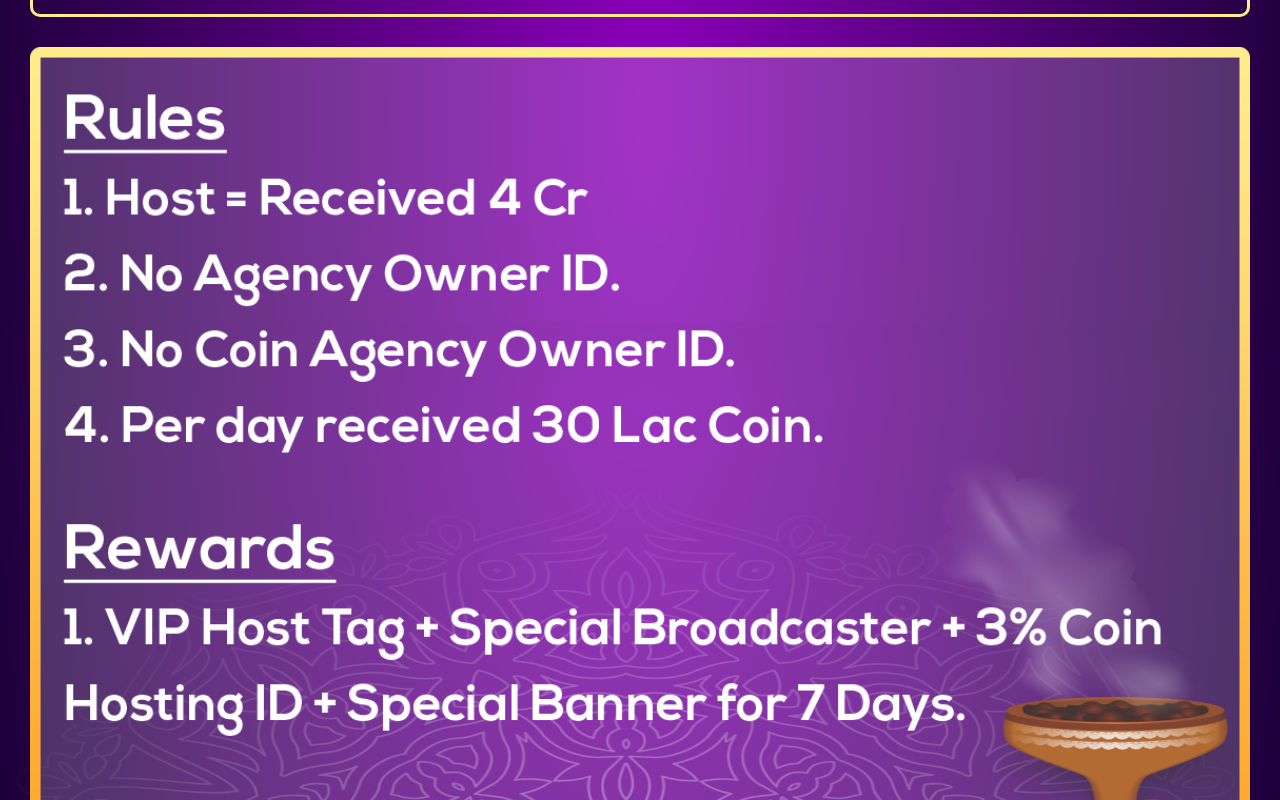
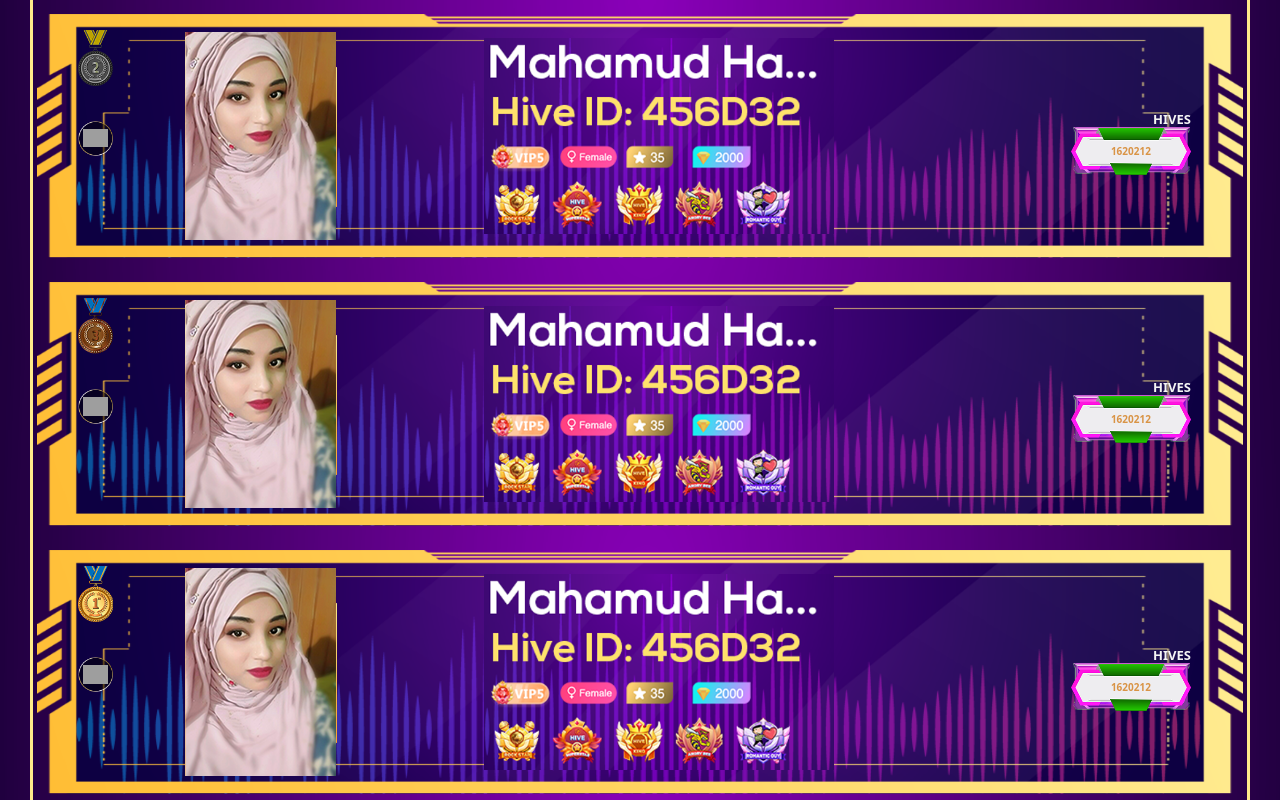
Before and after one commit to Mr-Shamuel/Puja-Template, a React (Create React App) app: page / in a window 1280 px wide. Shown: the part 2120-2920 px from the top of the page. Built offline with nearby package versions, Linux system fonts and the light colour scheme; grey boxes are pictures that could not be loaded.

Commit message:
update full profile

```diff
--- a/src/Components/UserProfile/Responsive.css
+++ b/src/Components/UserProfile/Responsive.css
@@ -97,10 +97,10 @@
     right: 50px;
   }
   .hivesContainer h1 {
-    font-size: 10px;
+    font-size: 12px;
   }
   .hivesContainer h2 {
-    font-size: 8px;
+    font-size: 10px;
   }
 
   .hiveBtns {
--- a/src/Components/UserProfile/UserProfile.js
+++ b/src/Components/UserProfile/UserProfile.js
@@ -9,6 +9,7 @@ import usreInfo from '../../../src/image/userinfo.PNG';
 import './Responsive.css'
 const UserProfile = () => {
     return (
+        <>
             <div div className='userProfile  mx-1 my-4 row p-3' >
 
                 <div className="col-4 p-0  row">
@@ -48,6 +49,126 @@ const UserProfile = () => {
 
 
             </div >
+            <div div className='userProfile  mx-1 my-4 row p-3' >
+
+                <div className="col-4 p-0  row">
+                    <div className="rankBase col-4">
+                        <div className="rank">
+                            <img src={top2} alt="" />
+                        </div>
+                        <div className="flag ">
+                            {/* <img style={{ width: '20px', margin: '2px', display: 'block', margin: 'auto', paddingTop: '5px' }} src='https://clipart.world/wp-content/uploads/2022/01/National-Flag-of-India-clipart-download.png' alt="" /> */}
+                            <img src='https://clipart.world/wp-content/uploads/2022/01/National-Flag-of-India-clipart-download.png' alt="" />
+                        </div>
+                    </div>
+                    <div className=" col-7   ">
+                        <div className="userPhoto">
+                            <img className=' ' src={user} alt="" />
+                        </div>
+                    </div>
+
+                </div>
+
+
+                <div className="col-6    userInfo">
+                    <div className="userInfoImg">
+                        <img src={usreInfo} alt="" />
+                    </div>
+                </div>
+
+
+                <div className="col-2 hivesContainer">
+
+                    <h1>HIVES</h1>
+                    <div className="hiveBtns ">
+                        <h2>1620212</h2>
+                    </div>
+                </div>
+
+
+
+            </div >
+            <div div className='userProfile  mx-1 my-4 row p-3' >
+
+                <div className="col-4 p-0  row">
+                    <div className="rankBase col-4">
+                        <div className="rank">
+                            <img src={top3} alt="" />
+                        </div>
+                        <div className="flag ">
+                            {/* <img style={{ width: '20px', margin: '2px', display: 'block', margin: 'auto', paddingTop: '5px' }} src='https://clipart.world/wp-content/uploads/2022/01/National-Flag-of-India-clipart-download.png' alt="" /> */}
+                            <img src='https://clipart.world/wp-content/uploads/2022/01/National-Flag-of-India-clipart-download.png' alt="" />
+                        </div>
+                    </div>
+                    <div className=" col-7   ">
+                        <div className="userPhoto">
+                            <img className=' ' src={user} alt="" />
+                        </div>
+                    </div>
+
+                </div>
+
+
+                <div className="col-6    userInfo">
+                    <div className="userInfoImg">
+                        <img src={usreInfo} alt="" />
+                    </div>
+                </div>
+
+
+                <div className="col-2 hivesContainer">
+
+                    <h1>HIVES</h1>
+                    <div className="hiveBtns ">
+                        <h2>1620212</h2>
+                    </div>
+                </div>
+
+
+
+            </div >
+            <div div className='userProfile  mx-1 my-4 row p-3' >
+
+                <div className="col-4 p-0  row">
+                    <div className="rankBase col-4">
+                        <div className="rank">
+                            <img src={top1} alt="" />
+                        </div>
+                        <div className="flag ">
+                            {/* <img style={{ width: '20px', margin: '2px', display: 'block', margin: 'auto', paddingTop: '5px' }} src='https://clipart.world/wp-content/uploads/2022/01/National-Flag-of-India-clipart-download.png' alt="" /> */}
+                            <img src='https://clipart.world/wp-content/uploads/2022/01/National-Flag-of-India-clipart-download.png' alt="" />
+                        </div>
+                    </div>
+                    <div className=" col-7   ">
+                        <div className="userPhoto">
+                            <img className=' ' src={user} alt="" />
+                        </div>
+                    </div>
+
+                </div>
+
+
+                <div className="col-6    userInfo">
+                    <div className="userInfoImg">
+                        <img src={usreInfo} alt="" />
+                    </div>
+                </div>
+
+
+                <div className="col-2 hivesContainer">
+
+                    <h1>HIVES</h1>
+                    <div className="hiveBtns ">
+                        <h2>1620212</h2>
+                    </div>
+                </div>
+
+
+
+            </div >
+
+        </>
+
     );
 };
 
--- a/src/Components/UserType/UserType.css
+++ b/src/Components/UserType/UserType.css
@@ -45,3 +45,12 @@
     margin-bottom: 20px;
   }
 }
+
+@media only screen and (min-width: 768px) {
+  .host,
+  .sender {
+    /* min-height: 140px; */
+    /* margin-bottom: 30px; */
+    background-size: 100% 100%;
+  }
+}
```
Lines whose indentation alone changed are shown as unchanged.
